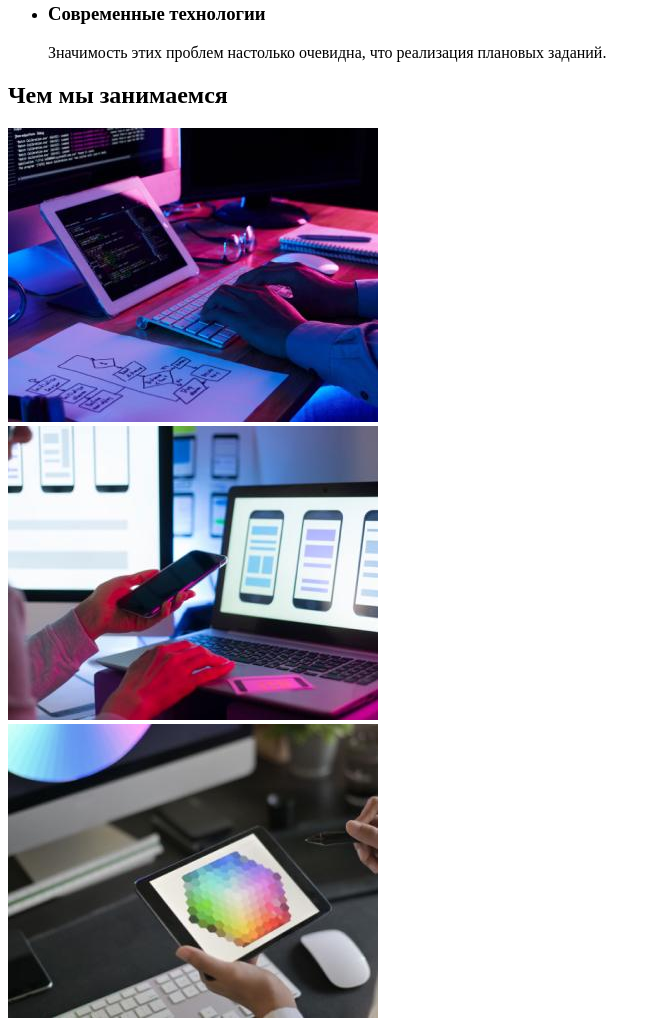
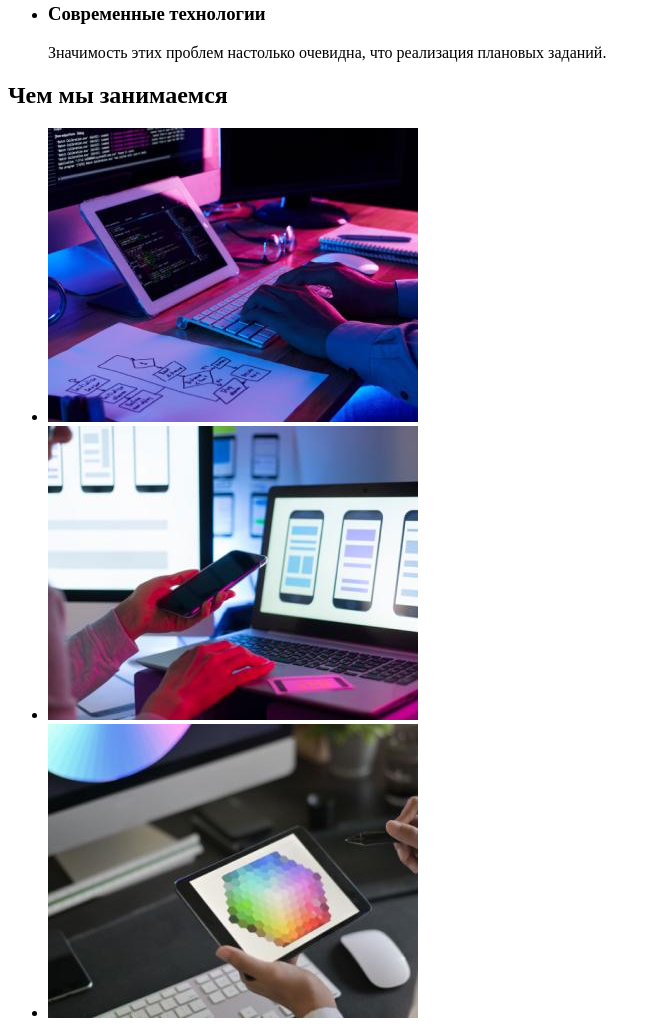
Before and after one commit to SlavaMart/goit-home-work-1, a plain HTML site: page index.html in a window 1280 px wide. Shown: the part 532-1557 px from the top of the page, without its empty margins (0-661 px from the left). Drawn offline with Linux system fonts and the light colour scheme.

Commit message:
Внесены исправления 24.06.2022
1) Секция Герой - перенесена в "main"
2) Разделение на две отдельные секции "Чем мы занимаемся" и "Фотографии"
3) "Фотографии" оформлены списком.

```diff
--- a/index.html
+++ b/index.html
@@ -31,16 +31,16 @@
           <a href="tel:++380961111111" title="Позвонить">+38 096 111 11 11</a>
         </li>
       </ul>
+    </header>
 
+    <!-- уникальный контент сайта -->
+    <main>
       <!--Секция Герой-->
       <section>
         <h1 id="studio">Эффективные решения для вашего бизнеса</h1>
         <button type="button">Заказать услугу</button>
       </section>
-    </header>
 
-    <!-- уникальный контент сайта -->
-    <main>
       <section>
         <h2 id="portfolio">Список отличий</h2>
 
@@ -74,35 +74,39 @@
             </p>
           </li>
         </ul>
+      </section>
 
+      <section>
         <h2>Чем мы занимаемся</h2>
-        <div>
+
+        <ul>
+          <li>
             <img
               src="./images/img_1.jpg"
               alt="мужские руки пишут код програмирования на планшете с помощью клавиатуры"
               width="370"
             />
-        </div>
-
-        <div>
+          </li>
+          <li>
             <img
               src="./images/img_2.jpg"
               alt="девушка держит телефон и проверяет адптивность мобильного приложения"
               width="370"
             />
-        </div>
-
-        <div>
+          </li>
+          <li>
             <img
               src="./images/img_3.jpg"
-            alt="женские руки держат планшет с отображением на єкране цветовой гаммы"
+              alt="женские руки держат планшет с отображением на экране цветовой гаммы"
               width="370"
             />
-        </div>
+          </li>
+        </ul>
       </section>
     </main>
 
-    <div>
+    <!--Наша команда-->
+    <section>
       <h2 id="contacts">Наша команда</h2>
       <ul>
         <li>
@@ -144,6 +148,7 @@
           <p lang="en">UI Designer</p>
         </li>
       </ul>
+    </section>
 
     <footer>
       <a href="">WebStudio</a>
@@ -162,6 +167,5 @@
         <a href="tel:++380991111111" title="Позвонить">+38 099 111 11 11</a>
       </address>
     </footer>
-    </div>
   </body>
 </html>
```
Lines whose indentation alone changed are shown as unchanged.
